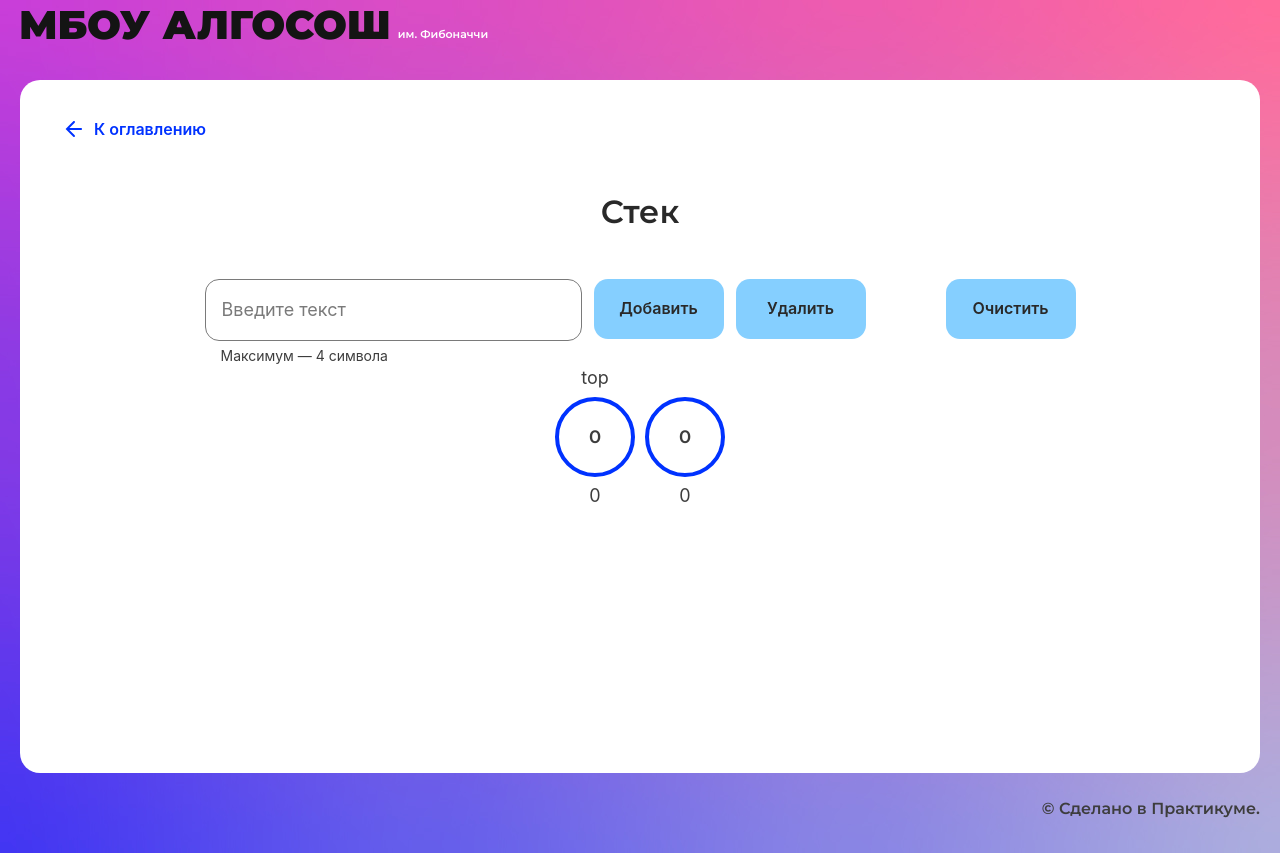
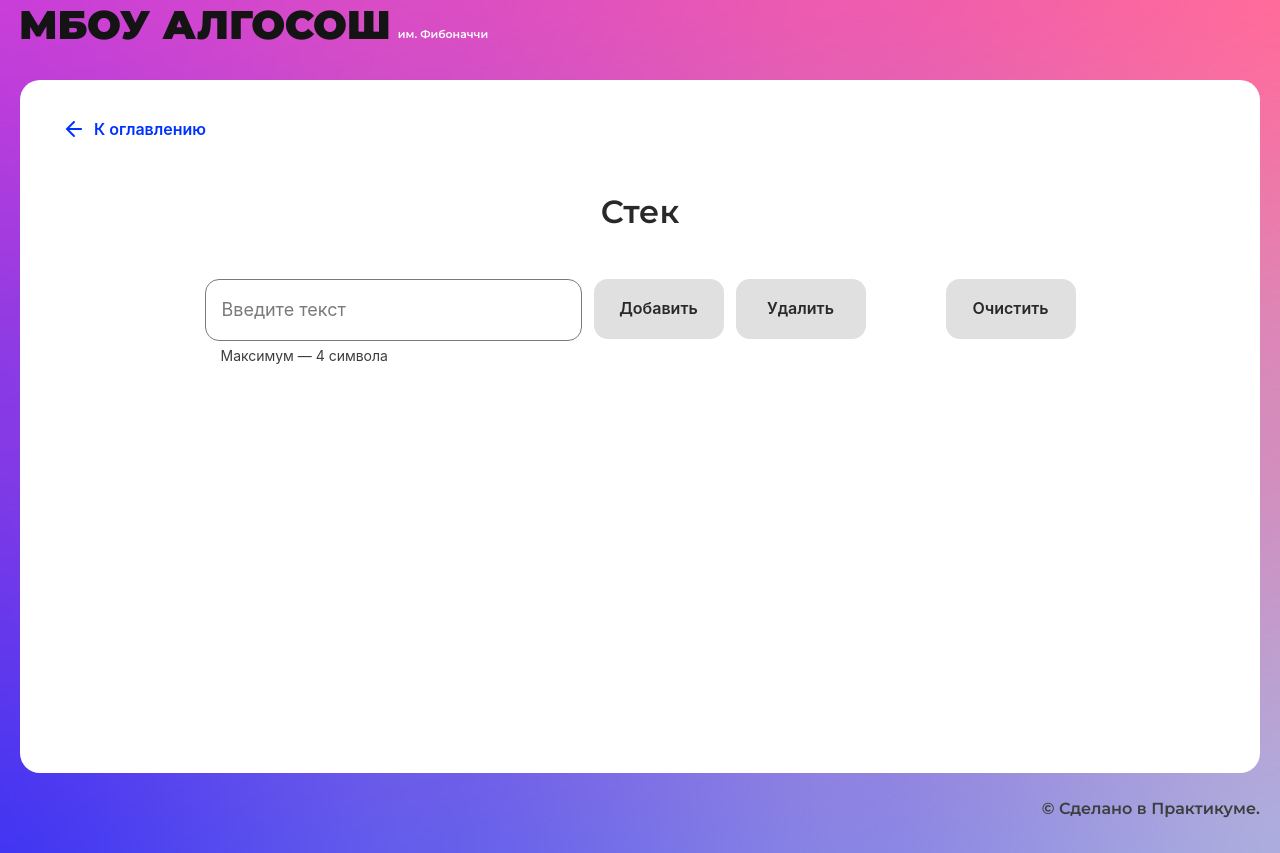
Before and after one commit to MADeit0/algososh, a React (Create React App) app: page /stack in a window 1280 px wide. Built offline with nearby package versions, Linux system fonts and the light colour scheme.

Commit message:
feat: Создать класс имитирующий структуру данных стек
Создан класс Stack
Подключил класс к компоненту
Добавил логику добавления, удаления элементов стека в компоненте

```diff
--- /dev/null
+++ b/src/components/stack-page/Stack.ts
@@ -0,0 +1,32 @@
+interface IStack<typeItem> {
+  push: (item: typeItem) => void;
+  pop: () => void;
+  clear: () => void;
+  peek: () => typeItem | undefined;
+  toArray: () => typeItem[] | [];
+  size: () => number;
+}
+
+export class Stack<typeItem extends string | number>
+  implements IStack<typeItem> {
+  _arr: typeItem[] = [];
+
+  push(item: typeItem) {
+    this._arr.push(item);
+  }
+  pop() {
+    this._arr.pop();
+  }
+  peek(): typeItem | undefined {
+    return this._arr[this.size()];
+  }
+  clear() {
+    this._arr = [];
+  }
+  toArray() {
+    return [...this._arr];
+  }
+  size() {
+    return this._arr.length - 1;
+  }
+}
--- a/src/components/stack-page/stack-page.tsx
+++ b/src/components/stack-page/stack-page.tsx
@@ -1,28 +1,82 @@
-import React from "react";
+import React, { ChangeEvent, useEffect, useState } from "react";
 import { SolutionLayout } from "../ui/solution-layout/solution-layout";
 import { Button } from "../ui/button/button";
 import { Input } from "../ui/input/input";
 import styles from "./stack-page.module.css";
 import { Circle } from "../ui/circle/circle";
+import { Stack } from "./Stack";
+import { delay } from "../utils/utils";
+import { ElementStates } from "../../types/element-states";
+
+const stack = new Stack<string>();
 
 export const StackPage: React.FC = () => {
+  const [stackState, setStackState] = useState<string[]>([]);
+  const [inputValue, setInputValue] = useState<string>("");
+
+  const handleInputChange = (e: ChangeEvent<HTMLInputElement>) => {
+    const targetValue = e.target.value;
+    setInputValue(targetValue);
+  };
+
+  const handleAddItem = () => {
+    stack.push(inputValue);
+    const item = stack.peek();
+    item && setStackState((prev) => [...prev, item]);
+    setInputValue("");
+  };
+
+  const handleDeleteItem = async () => {
+    stack.pop();
+    setStackState(stack.toArray());
+  };
+
+  const handleClearArray = () => {
+    stack.clear();
+    setStackState(stack.toArray());
+  };
+
+
   return (
     <SolutionLayout title="Стек">
       <div className={styles.form}>
-        <Input extraClass={styles.input} isLimitText={true} maxLength={4} />
-        <Button text="Добавить" />
-        <Button text="Удалить" />
-        <Button extraClass={styles.button} text="Очистить" />
+        <Input
+          extraClass={styles.input}
+          isLimitText={true}
+          maxLength={4}
+          onChange={handleInputChange}
+          value={inputValue}
+        />
+        <Button
+          text="Добавить"
+          disabled={!inputValue}
+          onClick={handleAddItem}
+        />
+        <Button
+          text="Удалить"
+          disabled={!stackState?.length}
+          onClick={handleDeleteItem}
+        />
+        <Button
+          extraClass={styles.button}
+          text="Очистить"
+          disabled={!stackState?.length}
+          onClick={handleClearArray}
+        />
       </div>
       <div className={styles.container}>
-        <Circle
-          head="top"
-          letter={`${0}`}
-          key={0}
-          index={0}
-          extraClass={styles.circle}
-        />
-        <Circle letter={`${0}`} key={0} index={0} extraClass={styles.circle} />
+        {stackState.map((item, index, arr) => {
+          return (
+            <Circle
+              state = {ElementStates.Modified}
+              head={arr.length - 1 === index ? "top" : ""}
+              letter={`${item}`}
+              key={index}
+              index={index}
+              extraClass={styles.circle}
+            />
+          );
+        })}
       </div>
     </SolutionLayout>
   );
```
